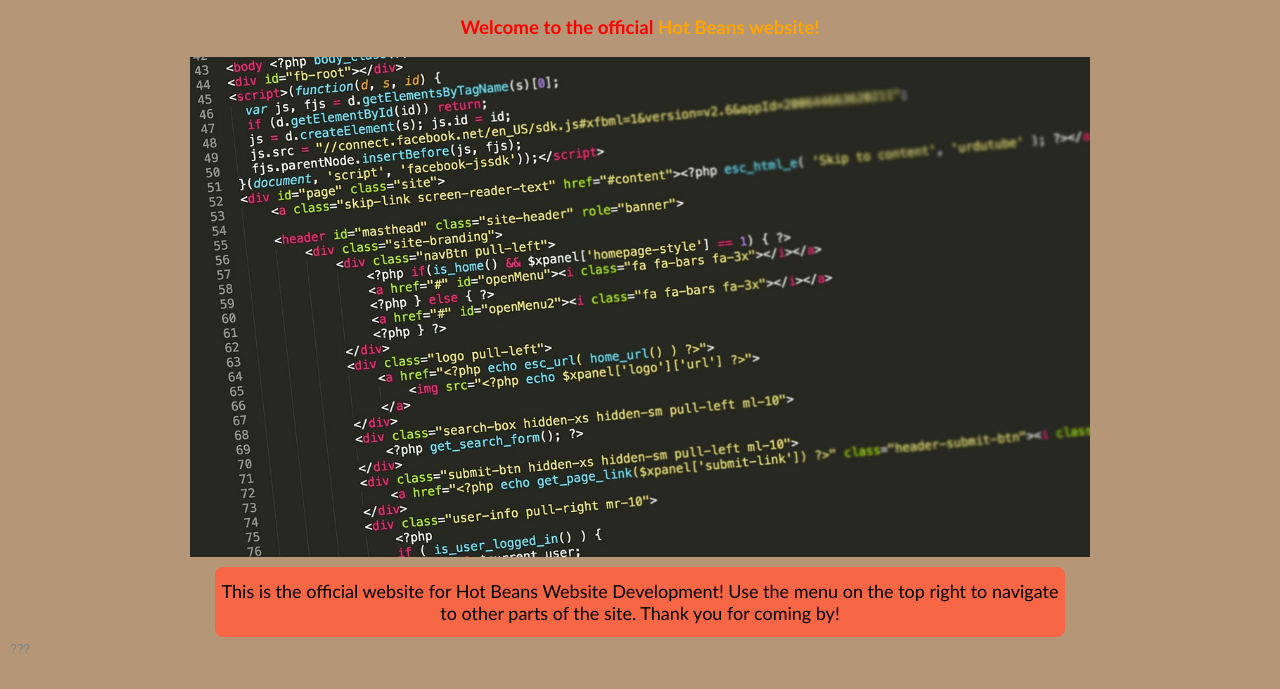
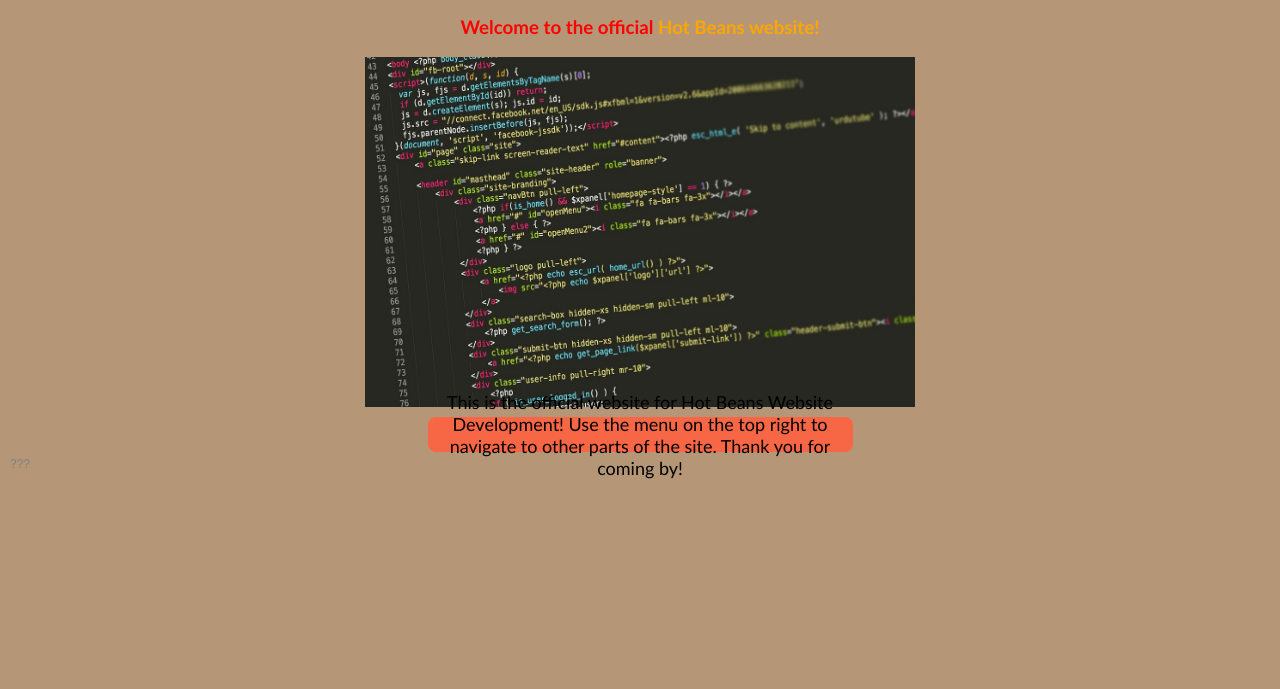
Before and after one commit to thatkeiko46/Hot-Beans-Home-Page, a plain HTML site: page index.html in a window 1280 px wide. Shown: the part 103-792 px from the top of the page. Drawn offline with Linux system fonts and the light colour scheme.

Commit message:
Update index.html

```diff
--- a/index.html
+++ b/index.html
@@ -50,8 +50,8 @@
 }
 
 .box {
-    width: 850px;
-    height: 70px;
+    width: 425px;
+    height: 35px;
     background-color: #4CAF50;
     color: white;
     display: flex;
@@ -117,7 +117,7 @@
 <div style="width:10%;float:right;">
 </div>
 
-<img src="html_code.png" alt="code" class="code-img" width="900" height="500">
+<img src="html_code.png" alt="code" class="code-img" width="550" height="350">
 
 <div class="center">
   <div class="box" style="background-color:#F76745">
```
